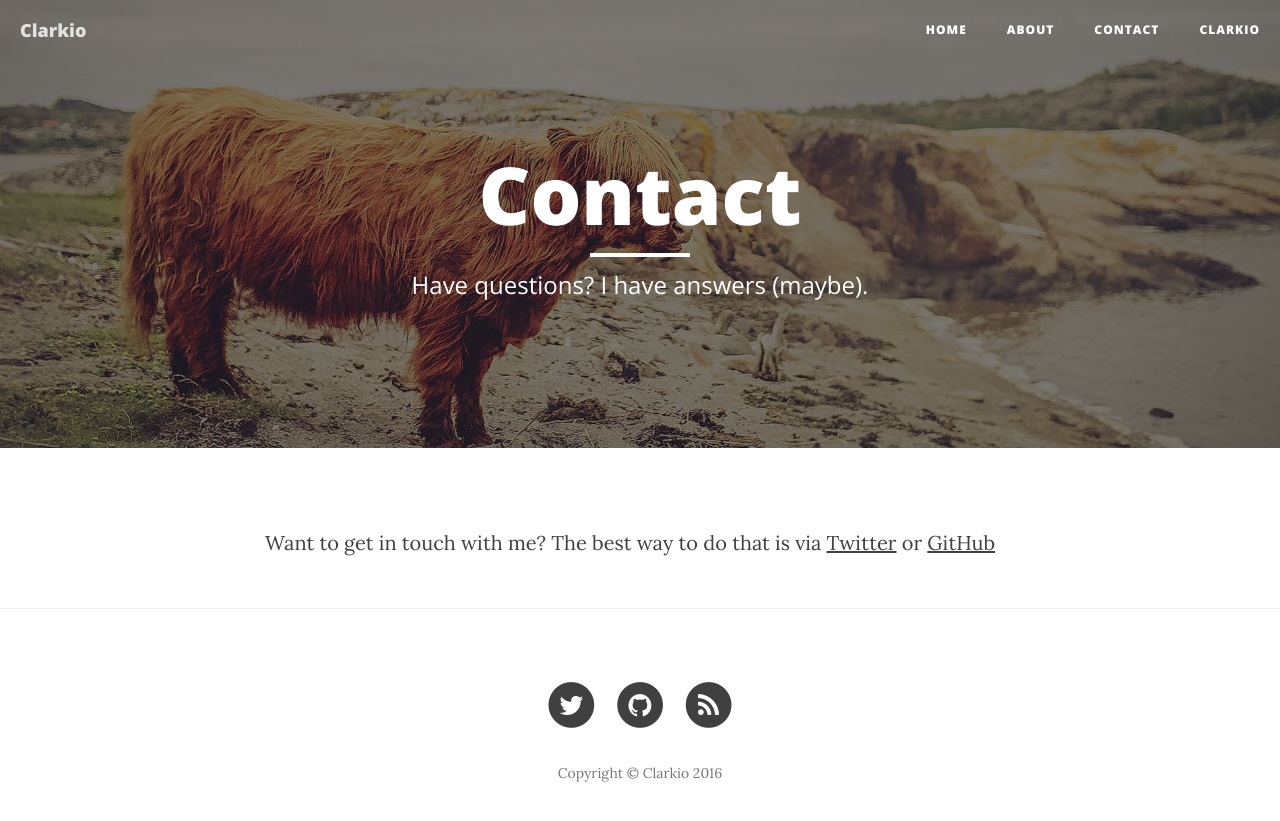
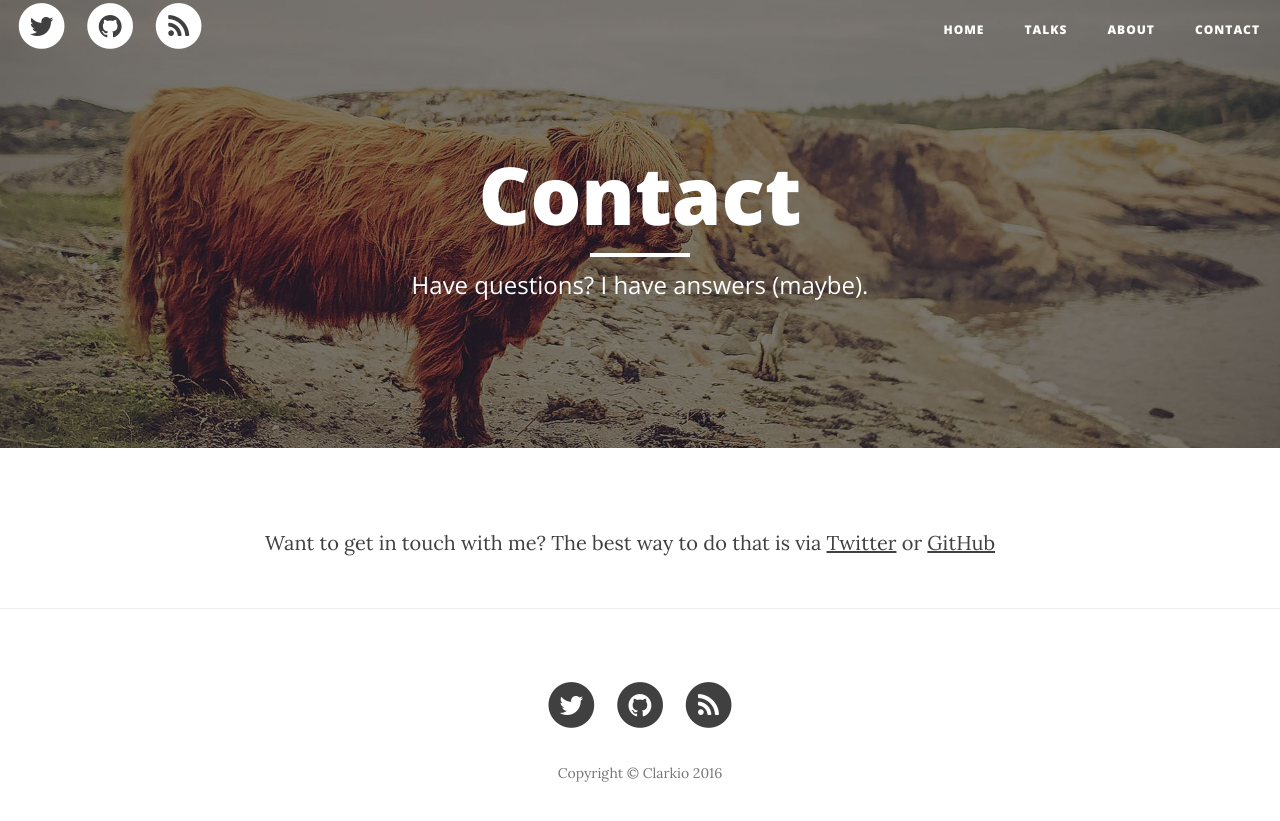
Before and after one commit to clarkio/clarkio.github.io, a Jekyll site: the page built from contact.html, in a window 1280 px wide. Shown: the top 821 px of the page. Built offline with Jekyll 4.4.1, drawn with Linux system fonts in a browser that asks for light colours; nearby versions of some CDN libraries.

Commit message:
ignore mail functionality, add page order for nav, add social links to nav, add talks page

```diff
--- a/_config.yml
+++ b/_config.yml
@@ -14,6 +14,6 @@ markdown: kramdown
 highlighter: rouge
 permalink: pretty
 paginate: 5
-exclude: ["less","node_modules","Gruntfile.js","package.json","README.md", "generated_examples"]
+exclude: ["less","node_modules","Gruntfile.js","package.json","README.md", "generated_examples", "mail"]
 
 gems: [jekyll-paginate]
--- a/_includes/nav.html
+++ b/_includes/nav.html
@@ -9,7 +9,47 @@
                 <span class="icon-bar"></span>
                 <span class="icon-bar"></span>
             </button>
-            <a class="navbar-brand" href="{{ site.baseurl }}/">{{ site.title }}</a>
+            <ul class="list-inline text-center">
+                    {% if site.twitter_username %}
+                    <li>
+                        <a href="https://twitter.com/{{ site.twitter_username }}">
+                            <span class="fa-stack fa-lg">
+                                <i class="fa fa-circle fa-stack-2x fa-inverse"></i>
+                                <i class="fa fa-twitter fa-stack-1x"></i>
+                            </span>
+                        </a>
+                    </li>
+                    {% endif %}
+                    {% if site.facebook_username %}
+                    <li>
+                        <a href="https://www.facebook.com/{{ site.facebook_username }}">
+                            <span class="fa-stack fa-lg">
+                                <i class="fa fa-circle fa-stack-2x fa-inverse"></i>
+                                <i class="fa fa-facebook fa-stack-1x"></i>
+                            </span>
+                        </a>
+                    </li>
+                    {% endif %}
+                    {% if site.github_username %}
+                    <li>
+                        <a href="https://github.com/{{ site.github_username }}">
+                            <span class="fa-stack fa-lg">
+                                <i class="fa fa-circle fa-stack-2x fa-inverse"></i>
+                                <i class="fa fa-github fa-stack-1x"></i>
+                            </span>
+                        </a>
+                    </li>
+                    {% endif %}
+                    <li>
+                        <a href="{{ "/feed.xml" | prepend: site.baseurl }}">
+                            <span class="fa-stack fa-lg">
+                                <i class="fa fa-circle fa-stack-2x fa-inverse"></i>
+                                <i class="fa fa-rss fa-stack-1x"></i>
+                            </span>
+                        </a>
+                    </li>
+                </ul>
+            <!--<a class="navbar-brand" href="{{ site.baseurl }}/">{{ site.title }}</a>-->
         </div>
 
         <!-- Collect the nav links, forms, and other content for toggling -->
@@ -18,7 +58,8 @@
                 <li>
                     <a href="{{ site.baseurl }}/">Home</a>
                 </li>
-                {% for page in site.pages %}{% if page.title %}
+                {% assign sorted_pages = site.pages | sort:"order" %}
+                {% for page in sorted_pages %}{% if page.title %}
                 <li>
                     <a href="{{ page.url | prepend: site.baseurl }}">{{ page.title }}</a>
                 </li>
--- a/about.html
+++ b/about.html
@@ -4,6 +4,7 @@ title: "About"
 description: ""
 header-img: "img/home-bg.png"
 header-class: "grayscale-img"
+order: 3
 ---
 
 <p>Brian is a Solution Architect Specialist that has been building and architecting software for many years now. His initial focus was on ASP.NET, C#, SQL and WPF, but has since been leveraging technologies such as Angular, Node.js, JavaScript, HTML and CSS. Brian enjoys exploring new technologies and application security. You can best get in touch with him on <a href="https://twitter.com/_clarkio">Twitter</a>, <a href="https://github.com/clarkio">GitHub</a> or at clarkio.com.</p>
--- a/contact.html
+++ b/contact.html
@@ -3,6 +3,7 @@ layout: page
 title: "Contact"
 description: "Have questions? I have answers (maybe)."
 header-img: "img/contact-bg.jpg"
+order: 4
 ---
 
 <p>Want to get in touch with me? The best way to do that is via <a href="https://twitter.com/{{ site.twitter_username }}">Twitter</a> or <a href="https://github.com/{{ site.github_username }}">GitHub</a></p>
--- a/index.html
+++ b/index.html
@@ -1,6 +1,5 @@
 ---
 layout: page
-title: "Clarkio"
 description: ""
 header-img: "img/home-bg.png"
 header-class: "grayscale-img"
```
Also changed, not shown: talks.md (added, +21 -0 lines).
